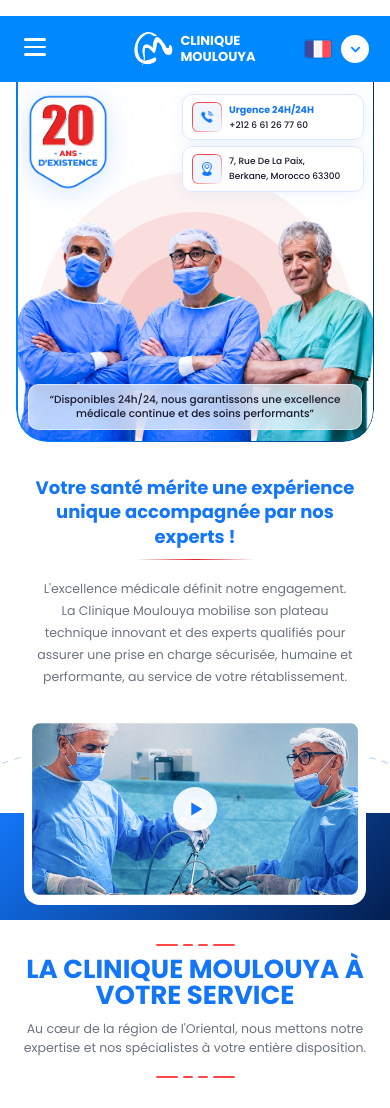
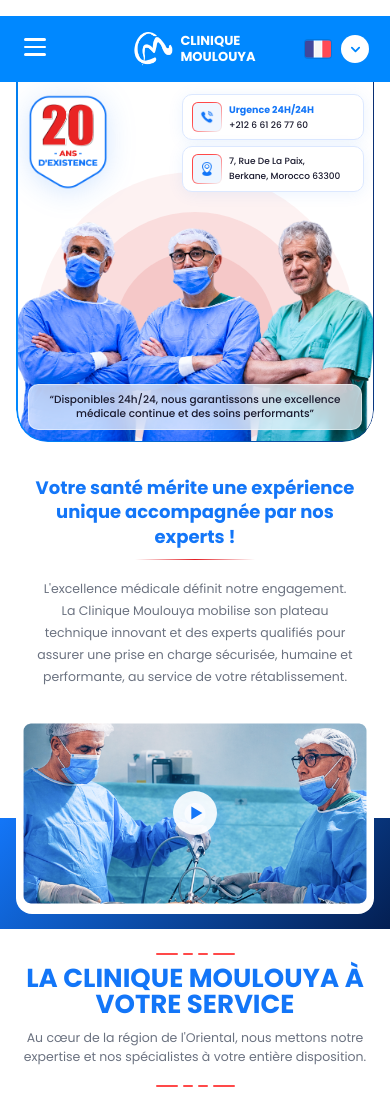
Before and after one commit to ouahid155-mohamed/C.MOULOUYA, a React (Vite) app in the folder c.moulouya/: page / in a window 390 px wide. Shown: the top 1108 px of the page. Built offline with nearby package versions, Linux system fonts and the light colour scheme.

Commit message:
fix problem 5

```diff
--- a/c.moulouya/src/components/VideoSection/VideoSection.css
+++ b/c.moulouya/src/components/VideoSection/VideoSection.css
@@ -36,7 +36,7 @@
 }
 
 .vs-title {
-    font-size: 29px;
+    font-size: 26px;
     font-weight: 700;
     color: #1376F8;
     line-height: 1.35;
@@ -70,7 +70,7 @@
     display: flex;
     justify-content: center;
     align-items: flex-start;
-    padding: 20px 60px 30px;
+    padding: 20px 60px 25px;
     box-sizing: border-box;
 }
 
@@ -243,7 +243,7 @@
     }
 
     .vs-video-container {
-        padding: 45px 40px 35px;
+        padding: 45px 40px 30px;
     }
 
     .vs-video-box {
@@ -308,7 +308,7 @@
     }
 
     .vs-video-container {
-        padding: 15px 24px 15px;
+        padding: 15px 16px 15px;
     }
 
     .vs-blue-bg {
@@ -316,21 +316,7 @@
     }
 
     .vs-deco {
-        display: block;
-        width: 130px;
-        height: 130px;
-    }
-
-    .vs-deco-left {
-        left: -35px;
-        top: 56%;
-        transform: translateY(-50%) rotate(-17.86deg);
-    }
-
-    .vs-deco-right {
-        right: -35px;
-        top: 56%;
-        transform: translateY(-50%) rotate(-17.86deg);
+        display: none;
     }
 
     .vs-video-box {
```
